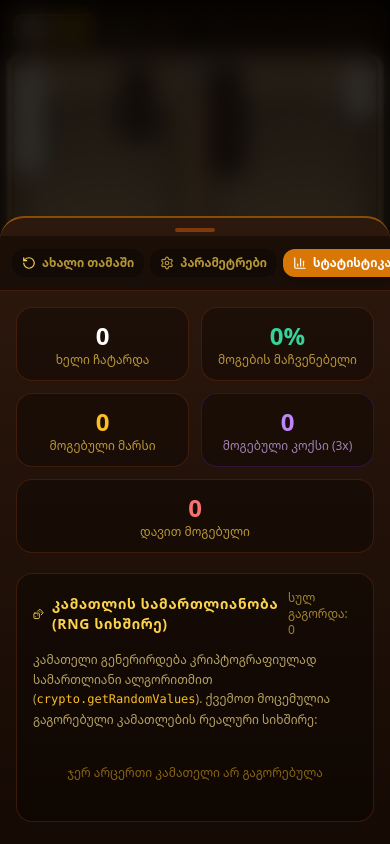
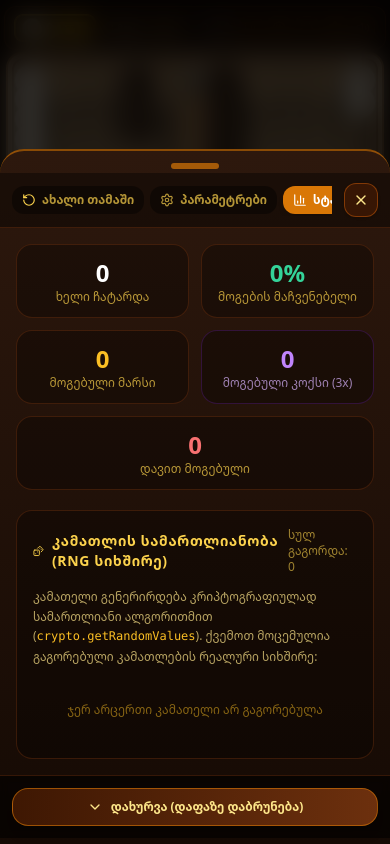
Before and after one commit to AkakiSanadze/georgian-nardi, a React (Vite) app: page / in a window 390 px wide. Both pictures are taken after a click on the button 251 px from the left and 27 px from the top of the page. Built offline with nearby package versions, Linux system fonts and the light colour scheme.

Commit message:
fix(mobile): resolve modal trap, add pinned close buttons, and swipe-back support

```diff
--- a/src/App.tsx
+++ b/src/App.tsx
@@ -114,6 +114,14 @@ export const App: React.FC = () => {
         }
       }
 
+      if (e.key === 'Escape') {
+        if (statsModalTab !== null) setStatsModalTab(null);
+        if (isCampaignOpen) setIsCampaignOpen(false);
+        if (isInstallOpen) setIsInstallOpen(false);
+        if (showFullHistory) setShowFullHistory(false);
+        return;
+      }
+
       if (isCampaignOpen || statsModalTab !== null || isInstallOpen) return;
 
       if (e.code === 'Space' || e.code === 'Enter' || e.key === ' ' || e.key === 'Enter') {
@@ -160,6 +168,7 @@ export const App: React.FC = () => {
     isCampaignOpen,
     statsModalTab,
     isInstallOpen,
+    showFullHistory,
     store.turnCompletedWaitingConfirm,
     store.phase,
     store.isRolling,
@@ -167,6 +176,32 @@ export const App: React.FC = () => {
     isHumanTurn,
     canRoll,
   ]);
+
+  // Support swipe-back / Android back navigation to dismiss active modals
+  const isAnyModalOpen =
+    statsModalTab !== null || isCampaignOpen || isInstallOpen || showFullHistory;
+
+  useEffect(() => {
+    if (!isAnyModalOpen) return;
+
+    window.history.pushState({ modalOpen: true }, '');
+
+    const handlePopState = () => {
+      setStatsModalTab(null);
+      setIsCampaignOpen(false);
+      setIsInstallOpen(false);
+      setShowFullHistory(false);
+    };
+
+    window.addEventListener('popstate', handlePopState);
+
+    return () => {
+      window.removeEventListener('popstate', handlePopState);
+      if (window.history.state?.modalOpen) {
+        window.history.back();
+      }
+    };
+  }, [isAnyModalOpen]);
 
   const currentTheme = store.settings.boardTheme || 'CLASSIC_WALNUT';
   const themeConfig = BOARD_THEMES[currentTheme] || BOARD_THEMES.CLASSIC_WALNUT;
--- a/src/components/CampaignModal.tsx
+++ b/src/components/CampaignModal.tsx
@@ -1,7 +1,7 @@
 import React from 'react';
 import { CampaignRound } from '../engine/types';
 import { CAMPAIGN_ROUNDS } from '../engine/constants';
-import { Lock, MapPin, Trophy, X, CheckCircle2 } from 'lucide-react';
+import { Lock, MapPin, Trophy, X, CheckCircle2, ChevronDown } from 'lucide-react';
 
 interface CampaignModalProps {
   isOpen: boolean;
@@ -21,29 +21,43 @@ export const CampaignModal: React.FC<CampaignModalProps> = ({
   if (!isOpen) return null;
 
   return (
-    <div className="fixed inset-0 z-50 flex items-end sm:items-center justify-center p-0 sm:p-4 bg-black/80 backdrop-blur-sm animate-fade-in">
+    <div
+      onClick={(e) => {
+        if (e.target === e.currentTarget) onClose();
+      }}
+      className="fixed inset-0 z-50 flex items-end sm:items-center justify-center p-0 sm:p-4 bg-black/80 backdrop-blur-sm animate-fade-in"
+    >
       <div className="relative w-full max-w-4xl max-h-[88vh] sm:max-h-[90vh] bg-gradient-to-b from-[#2d180d] to-[#170a04] border-t-2 sm:border-2 sm:border-4 border-amber-600/60 rounded-t-3xl sm:rounded-3xl shadow-2xl flex flex-col overflow-hidden text-amber-100 safe-pb animate-sheet-up sm:animate-fade-in">
-        {/* iOS Grab Handle for Mobile */}
-        <div className="w-10 h-1 rounded-full bg-amber-700/60 mx-auto mt-2.5 mb-1 sm:hidden shrink-0" />
+        {/* iOS Grab Handle for Mobile (Tap to close) */}
+        <button
+          type="button"
+          onClick={onClose}
+          aria-label="დახურვა"
+          className="w-full pt-3 pb-1 flex items-center justify-center sm:hidden shrink-0 active:opacity-60 cursor-pointer group"
+        >
+          <div className="w-12 h-1.5 rounded-full bg-amber-600/70 group-hover:bg-amber-500 transition" />
+        </button>
 
         {/* Header */}
-        <div className="p-3.5 sm:p-6 border-b border-amber-900/40 flex items-center justify-between bg-black/30 shrink-0">
-          <div className="flex items-center gap-2.5 sm:gap-3">
-            <div className="p-2 sm:p-2.5 rounded-2xl bg-amber-500/20 border border-amber-400/40 text-amber-300">
+        <div className="p-3.5 sm:p-6 border-b border-amber-900/40 flex items-center justify-between gap-2 bg-black/30 shrink-0">
+          <div className="flex items-center gap-2.5 sm:gap-3 flex-1 min-w-0 pr-1">
+            <div className="p-2 sm:p-2.5 rounded-2xl bg-amber-500/20 border border-amber-400/40 text-amber-300 shrink-0">
               <Trophy className="w-5 h-5 sm:w-6 sm:h-6 text-yellow-400" />
             </div>
-            <div>
-              <h2 className="text-base sm:text-2xl font-black text-white flex items-center gap-2">
+            <div className="min-w-0 flex-1">
+              <h2 className="text-base sm:text-2xl font-black text-white flex items-center gap-2 truncate">
                 საქართველოს პირველობა
               </h2>
-              <p className="text-[11px] sm:text-sm text-amber-300/70 line-clamp-1">
+              <p className="text-[11px] sm:text-sm text-amber-300/70 truncate">
                 12-რაუნდიანი კამპანია — თბილისიდან ოქროს კამათლამდე!
               </p>
             </div>
           </div>
           <button
+            type="button"
             onClick={onClose}
-            className="p-1.5 sm:p-2 rounded-xl bg-black/40 hover:bg-black/60 border border-amber-800/40 text-amber-200 transition"
+            aria-label="დახურვა"
+            className="p-2 sm:p-2.5 rounded-xl bg-amber-950/70 hover:bg-amber-900 border border-amber-700/60 text-amber-200 hover:text-white transition shrink-0 z-10 shadow active:scale-95"
           >
             <X className="w-4 h-4 sm:w-5 sm:h-5" />
           </button>
@@ -128,6 +142,19 @@ export const CampaignModal: React.FC<CampaignModalProps> = ({
             );
           })}
         </div>
+
+        {/* Sticky Footer */}
+        <div className="p-3 sm:p-4 border-t border-amber-900/40 bg-black/60 backdrop-blur-sm shrink-0">
+          <button
+            type="button"
+            onClick={onClose}
+            className="w-full py-2.5 sm:py-3 rounded-2xl bg-gradient-to-r from-amber-950/90 to-amber-900/90 hover:bg-amber-800 border border-amber-600/60 text-amber-200 hover:text-white font-extrabold text-xs sm:text-sm flex items-center justify-center gap-2 shadow-lg transition active:scale-98"
+          >
+            <ChevronDown className="w-4 h-4 sm:hidden" />
+            <X className="w-4 h-4 hidden sm:inline" />
+            <span>დახურვა (დაფაზე დაბრუნება)</span>
+          </button>
+        </div>
       </div>
     </div>
   );
--- a/src/components/StatsAndSettingsModal.tsx
+++ b/src/components/StatsAndSettingsModal.tsx
@@ -3,7 +3,7 @@ import { AIDifficulty, GameMode, GameSettings, GameStats } from '../engine/types
 import { BOARD_THEMES, THEME_ORDER } from '../engine/themes';
 import { haptics } from '../audio/haptics';
 import { sounds } from '../audio/soundEngine';
-import { BarChart3, Settings, Volume2, VolumeX, X, PlayCircle, Dices, Award, Smartphone, Palette, Check, Zap, RotateCcw } from 'lucide-react';
+import { BarChart3, Settings, Volume2, VolumeX, X, PlayCircle, Dices, Award, Smartphone, Palette, Check, Zap, RotateCcw, ChevronDown } from 'lucide-react';
 
 interface StatsAndSettingsModalProps {
   isOpen: boolean;
@@ -168,6 +168,17 @@ export const StatsAndSettingsModal: React.FC<StatsAndSettingsModalProps> = ({
         </button>
       )}
 
+      {isMatchInProgress && (
+        <button
+          type="button"
+          onClick={onClose}
+          className="w-full py-2.5 rounded-2xl bg-amber-900/40 hover:bg-amber-800/60 border border-amber-600/50 text-amber-200 font-bold text-xs flex items-center justify-center gap-2 transition"
+        >
+          <X className="w-4 h-4 text-amber-400" />
+          მიმდინარე თამაშის გაგრძელება (დაფაზე დაბრუნება)
+        </button>
+      )}
+
       {onOpenInstall && (
         <button
           onClick={() => {
@@ -184,20 +195,33 @@ export const StatsAndSettingsModal: React.FC<StatsAndSettingsModalProps> = ({
   );
 
   return (
-    <div className="fixed inset-0 z-50 flex items-end sm:items-center justify-center p-0 sm:p-4 bg-black/80 backdrop-blur-md animate-fade-in">
+    <div
+      onClick={(e) => {
+        if (e.target === e.currentTarget) onClose();
+      }}
+      className="fixed inset-0 z-50 flex items-end sm:items-center justify-center p-0 sm:p-4 bg-black/80 backdrop-blur-md animate-fade-in"
+    >
       <div className="relative w-full max-w-2xl bg-gradient-to-b from-[#2d180d] to-[#150a04] border-t-2 sm:border-2 sm:border-4 border-amber-600/60 rounded-t-3xl sm:rounded-3xl shadow-2xl flex flex-col overflow-hidden text-amber-100 max-h-[88vh] sm:max-h-[90vh] safe-pb animate-sheet-up sm:animate-fade-in">
-        {/* iOS Grab Handle for Mobile */}
-        <div className="w-10 h-1 rounded-full bg-amber-700/60 mx-auto mt-2.5 mb-1 sm:hidden shrink-0" />
+        {/* iOS Grab Handle for Mobile (Tap to close) */}
+        <button
+          type="button"
+          onClick={onClose}
+          aria-label="დახურვა"
+          className="w-full pt-3 pb-1 flex items-center justify-center sm:hidden shrink-0 active:opacity-60 cursor-pointer group"
+        >
+          <div className="w-12 h-1.5 rounded-full bg-amber-600/70 group-hover:bg-amber-500 transition" />
+        </button>
 
         {/* Header Tabs */}
-        <div className="flex items-center justify-between px-3 sm:px-4 py-3 sm:p-4 border-b border-amber-900/40 bg-black/40 shrink-0">
-          <div className="flex items-center gap-1.5 sm:gap-2">
+        <div className="flex items-center justify-between gap-2 px-3 sm:px-4 py-2.5 sm:py-3.5 border-b border-amber-900/40 bg-black/40 shrink-0">
+          <div className="flex items-center gap-1.5 sm:gap-2 flex-1 min-w-0 overflow-x-auto no-scrollbar py-0.5">
             <button
+              type="button"
               onClick={() => setTab('NEW_GAME')}
-              className={`px-2.5 sm:px-3.5 py-1.5 sm:py-2 rounded-xl text-xs sm:text-sm font-black flex items-center gap-1.5 transition whitespace-nowrap ${
+              className={`shrink-0 px-2.5 sm:px-3.5 py-1.5 sm:py-2 rounded-xl text-xs sm:text-sm font-black flex items-center gap-1.5 transition whitespace-nowrap ${
                 tab === 'NEW_GAME'
                   ? 'bg-amber-600 text-white shadow-md'
-                  : 'bg-black/30 text-amber-300/70 hover:bg-black/50'
+                  : 'bg-black/40 text-amber-300/70 hover:bg-black/60'
               }`}
             >
               <RotateCcw className="w-3.5 h-3.5 sm:w-4 sm:h-4 text-amber-300" />
@@ -205,11 +229,12 @@ export const StatsAndSettingsModal: React.FC<StatsAndSettingsModalProps> = ({
             </button>
 
             <button
+              type="button"
               onClick={() => setTab('SETTINGS')}
-              className={`px-2.5 sm:px-3.5 py-1.5 sm:py-2 rounded-xl text-xs sm:text-sm font-black flex items-center gap-1.5 transition whitespace-nowrap ${
+              className={`shrink-0 px-2.5 sm:px-3.5 py-1.5 sm:py-2 rounded-xl text-xs sm:text-sm font-black flex items-center gap-1.5 transition whitespace-nowrap ${
                 tab === 'SETTINGS'
                   ? 'bg-amber-600 text-white shadow-md'
-                  : 'bg-black/30 text-amber-300/70 hover:bg-black/50'
+                  : 'bg-black/40 text-amber-300/70 hover:bg-black/60'
               }`}
             >
               <Settings className="w-3.5 h-3.5 sm:w-4 sm:h-4" />
@@ -217,11 +242,12 @@ export const StatsAndSettingsModal: React.FC<StatsAndSettingsModalProps> = ({
             </button>
 
             <button
+              type="button"
               onClick={() => setTab('STATS')}
-              className={`px-2.5 sm:px-3.5 py-1.5 sm:py-2 rounded-xl text-xs sm:text-sm font-black flex items-center gap-1.5 transition whitespace-nowrap ${
+              className={`shrink-0 px-2.5 sm:px-3.5 py-1.5 sm:py-2 rounded-xl text-xs sm:text-sm font-black flex items-center gap-1.5 transition whitespace-nowrap ${
                 tab === 'STATS'
                   ? 'bg-amber-600 text-white shadow-md'
-                  : 'bg-black/30 text-amber-300/70 hover:bg-black/50'
+                  : 'bg-black/40 text-amber-300/70 hover:bg-black/60'
               }`}
             >
               <BarChart3 className="w-3.5 h-3.5 sm:w-4 sm:h-4" />
@@ -230,8 +256,10 @@ export const StatsAndSettingsModal: React.FC<StatsAndSettingsModalProps> = ({
           </div>
 
           <button
+            type="button"
             onClick={onClose}
-            className="p-1.5 sm:p-2 rounded-xl bg-black/40 hover:bg-black/60 border border-amber-800/40 text-amber-200 transition shrink-0 ml-1"
+            aria-label="დახურვა"
+            className="p-2 sm:p-2.5 rounded-xl bg-amber-950/70 hover:bg-amber-900 border border-amber-700/60 text-amber-200 hover:text-white transition shrink-0 z-10 shadow active:scale-95 flex items-center justify-center ml-1"
           >
             <X className="w-4 h-4 sm:w-5 sm:h-5" />
           </button>
@@ -604,6 +632,19 @@ export const StatsAndSettingsModal: React.FC<StatsAndSettingsModalProps> = ({
             </>
           )}
         </div>
+
+        {/* Modal Sticky Footer / Close & Return to Game */}
+        <div className="p-3 sm:p-4 border-t border-amber-900/40 bg-black/60 backdrop-blur-sm shrink-0">
+          <button
+            type="button"
+            onClick={onClose}
+            className="w-full py-2.5 sm:py-3 rounded-2xl bg-gradient-to-r from-amber-950/90 to-amber-900/90 hover:bg-amber-800 border border-amber-600/60 text-amber-200 hover:text-white font-extrabold text-xs sm:text-sm flex items-center justify-center gap-2 shadow-lg transition active:scale-98"
+          >
+            <ChevronDown className="w-4 h-4 sm:hidden" />
+            <X className="w-4 h-4 hidden sm:inline" />
+            <span>დახურვა (დაფაზე დაბრუნება)</span>
+          </button>
+        </div>
       </div>
     </div>
   );
```
Also changed, not shown: src/components/InstallModal.tsx (+16 -4 lines).
